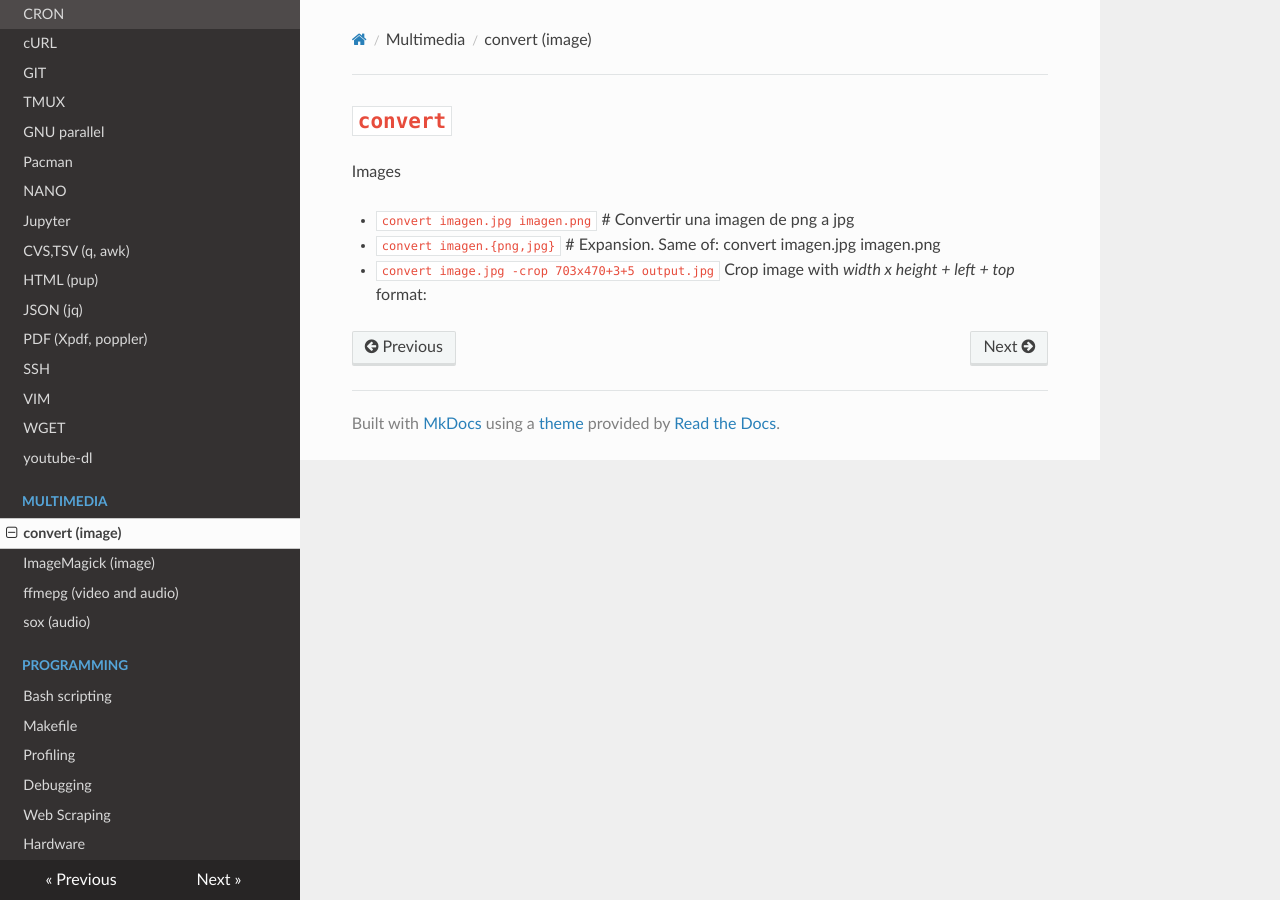
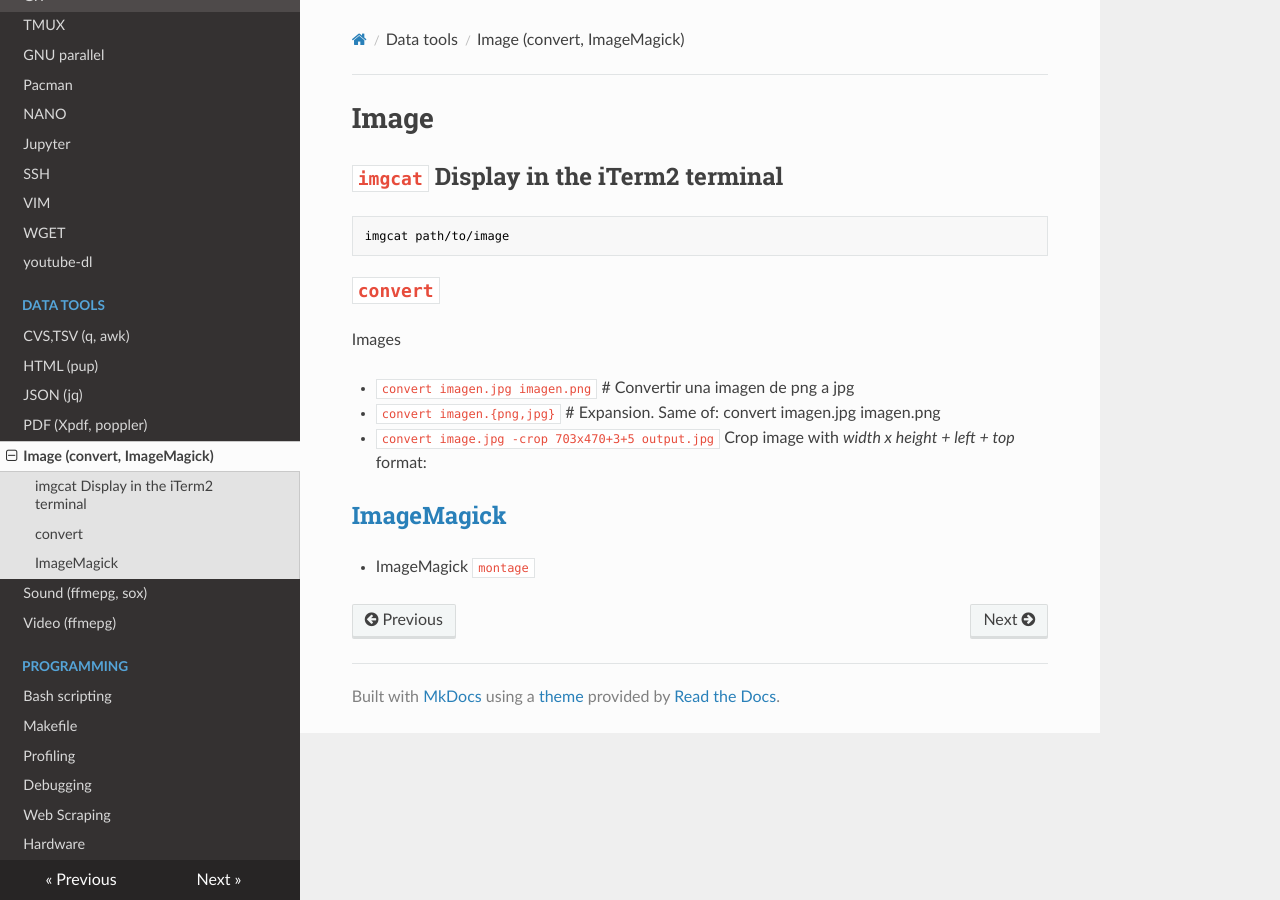
Before and after one commit to javiabellan/biblia, an MkDocs documentation site: the page built from docs/tools_data/image.md, in a window 1280 px wide. Built offline with MkDocs 1.6.1, drawn with Linux system fonts in a browser that asks for light colours; nearby versions of some CDN libraries.

Commit message:
data tools

````diff
--- a/docs/multimedia/convert.md
+++ b/docs/tools_data/image.md
@@ -1,7 +1,20 @@
-# `convert`
+# Image
+
+## `imgcat` Display in the iTerm2 terminal
+
+```bash
+imgcat path/to/image
+```
+
+## `convert`
 
 Images
 
 - `convert imagen.jpg imagen.png` # Convertir una imagen de png a jpg
 - `convert imagen.{png,jpg}` # Expansion. Same of: convert imagen.jpg imagen.png
 - `convert image.jpg -crop 703x470+3+5 output.jpg` Crop image with *width x height + left + top* format:
+
+
+## [ImageMagick](http://www.imagemagick.org/script/index.php)
+
+- ImageMagick `montage`
--- a/mkdocs.yml
+++ b/mkdocs.yml
@@ -21,19 +21,18 @@ nav:
   - Pacman: tools/pacman.md
   - NANO: tools/nano.md
   - Jupyter: tools/jupyter.md
-  - CVS,TSV (q, awk): tools/csv.md
-  - HTML (pup): tools/pup.md
-  - JSON (jq): tools/jq.md
-  - PDF (Xpdf, poppler): tools/pdf.md
   - SSH: tools/ssh.md
   - VIM: tools/vim.md
   - WGET: tools/wget.md
   - youtube-dl: tools/youtube_dl.md
-- Multimedia:
-  - convert (image): multimedia/convert.md
-  - ImageMagick (image): multimedia/imagemagick.md
-  - ffmepg (video and audio): multimedia/ffmepg.md
-  - sox (audio): multimedia/sox.md
+- Data tools:
+  - CVS,TSV (q, awk): tools_data/csv.md
+  - HTML (pup): tools_data/html.md
+  - JSON (jq): tools_data/json.md
+  - PDF (Xpdf, poppler): tools_data/pdf.md
+  - Image (convert, ImageMagick): tools_data/image.md
+  - Sound (ffmepg, sox): tools_data/sound.md
+  - Video (ffmepg): tools_data/video.md
 - Programming:
   - Bash scripting: programming/bash_scripting.md
   - Makefile: programming/makefile.md
````
Also changed, not shown: docs/multimedia/ffmepg.md (deleted, +0 -5 lines), docs/multimedia/imagemagick.md (deleted, +0 -1 lines), docs/multimedia/sox.md (deleted, +0 -5 lines), docs/tools_data/sound.md (added, +14 -0 lines), docs/tools_data/video.md (added, +7 -0 lines), docs/tools_data/csv.md (renamed from docs/tools/csv.md), docs/tools_data/html.md (renamed from docs/tools/pup.md), docs/tools_data/json.md (renamed from docs/tools/jq.md), docs/tools_data/pdf.md (renamed from docs/tools/pdf.md).
